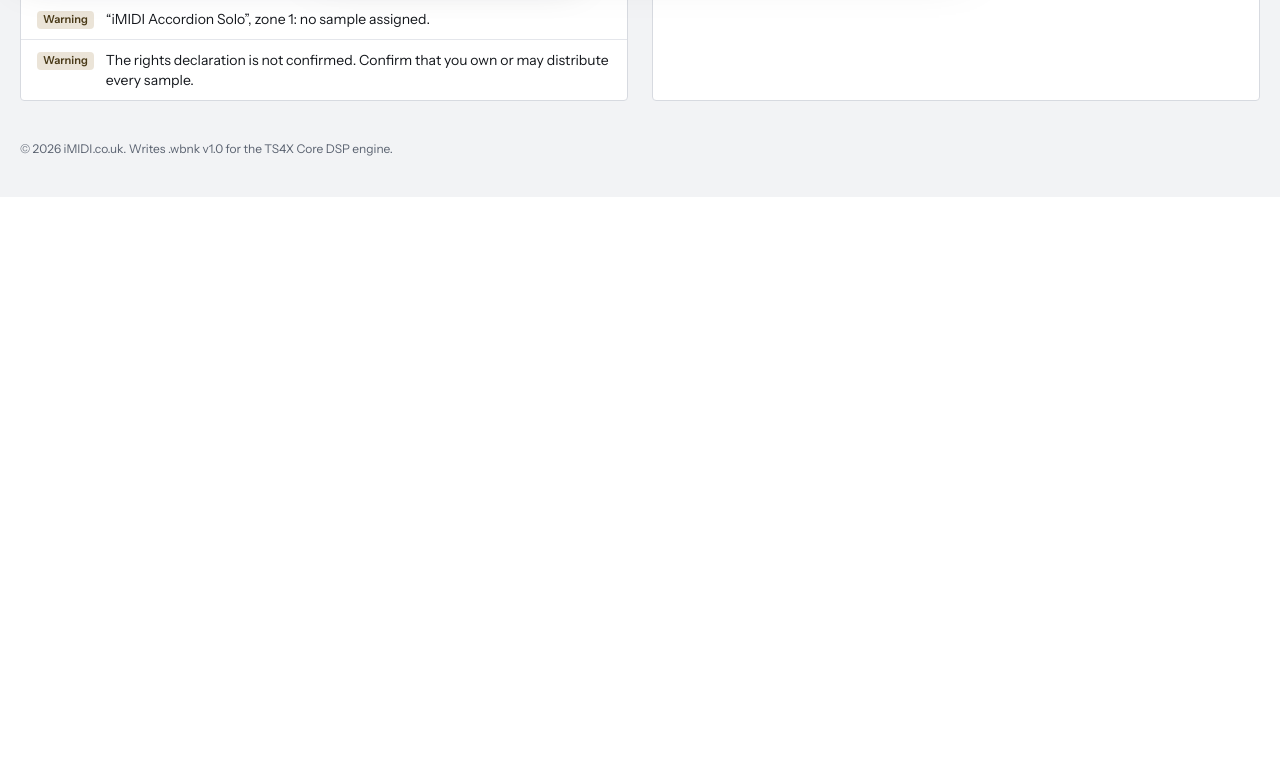
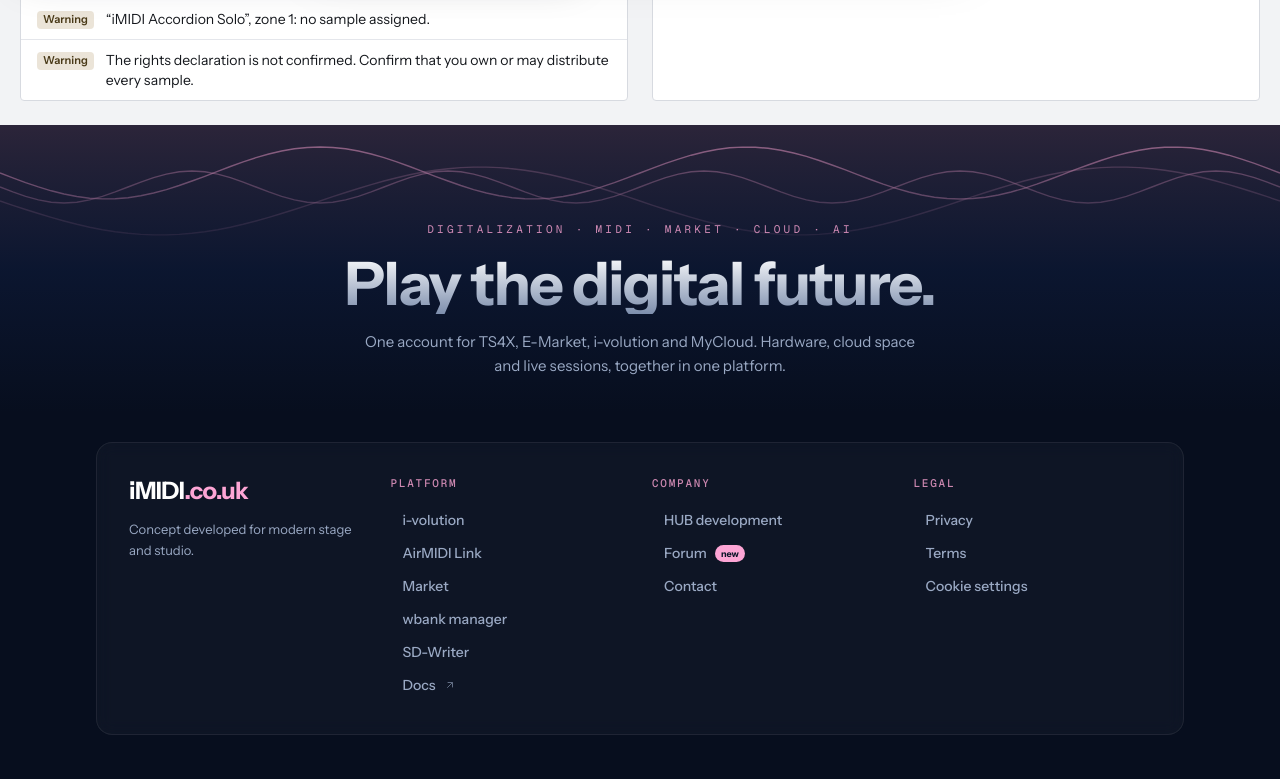
Before and after one commit to Bm8725/imidi_app, a Next.js app: page /support/tool/wbank-studio in a window 1280 px wide. Shown: the part 820-1599 px from the top of the page. Before the commit the page ends 1017 px from the top, so only its background shows below. Built offline with nearby package versions, Linux system fonts and the light colour scheme; no server answers.

Commit message:
update wbnk ad footer

```diff
--- a/app/support/tool/wbank-studio/page.tsx
+++ b/app/support/tool/wbank-studio/page.tsx
@@ -2,6 +2,7 @@
 
 import React, { useEffect, useMemo, useRef, useState } from 'react';
 import KeyMap from '@/components/KeyMap';
+import Footer from '@/components/Footer';
 import ZoneTable, { fieldClass, focusRing } from '@/components/ZoneTable';
 import SampleLibrary from '@/components/SampleLibrary';
 import SampleEditor from '@/components/SampleEditor';
@@ -750,13 +751,13 @@ export default function WbnkBankManagerPage() {
         </div>
       </main>
 
-      <footer className="mx-auto max-w-7xl px-5 pb-10 pt-4 text-xs text-[color:var(--muted)]">
-        © 2026 iMIDI.co.uk. Writes .wbnk v1.0 for the TS4X Core DSP engine.
-      </footer>
+
 
       {welcome && <WelcomeDialog caps={caps} initialHidden={welcomeHidden} onClose={closeWelcome} />}
       {editing && <SampleEditor key={editing.id} sample={editing} onApply={applySampleEdit} onClose={() => setEditingId(null)} />}
       {build && <BuildOverlay state={build} onCancel={() => abortRef.current?.abort()} onClose={() => setBuild(null)} />}
+
+         <Footer />
     </div>
   );
 }
```
